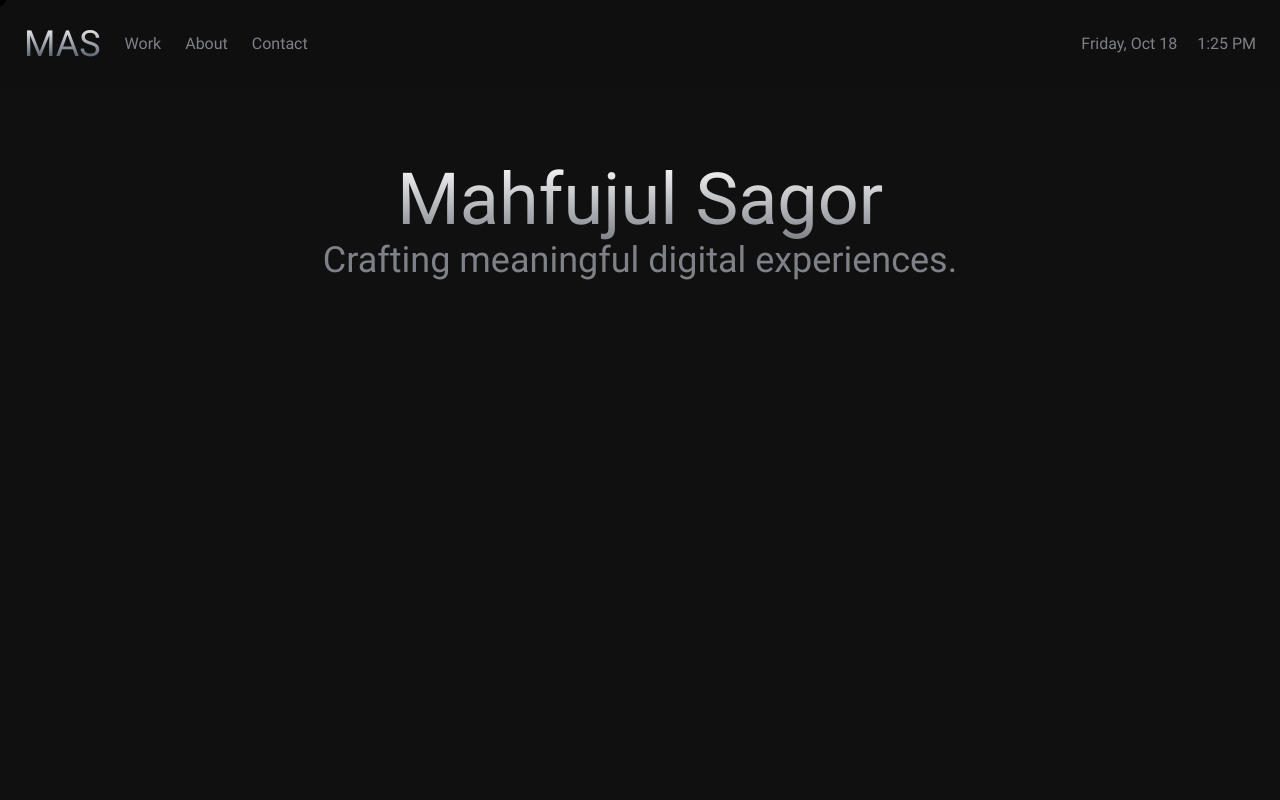
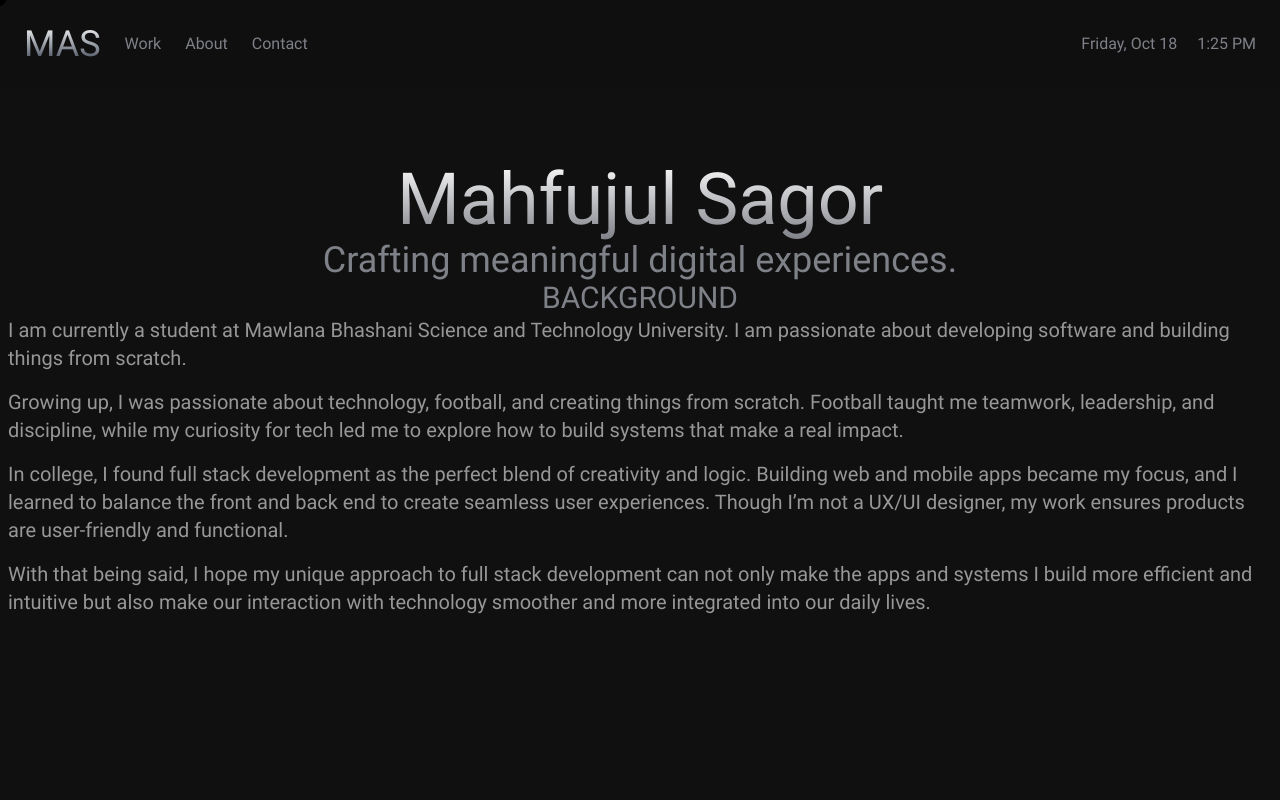
Before and after one commit to Mahfujul-Sagor/portfolio, a Next.js app: page /about in a window 1280 px wide. Shown: the top 800 px of the page. Built offline with nearby package versions, Linux system fonts and the light colour scheme.

Commit message:
edit background section

```diff
--- a/app/about/page.js
+++ b/app/about/page.js
@@ -1,4 +1,4 @@
-import { ABOUT_HEADER } from "@/constants";
+import { ABOUT_HEADER, BACKGROUND } from "@/constants";
 import Image from "next/image";
 import React from "react";
 
@@ -13,8 +13,16 @@ const About = () => {
           {ABOUT_HEADER.description}
         </h2>
       </div>
-      <div>
-
+      <div className="w-full max-w-[1300px] mx-auto">
+        <h3 className="uppercase text-center text-[#7F8188] md:text-3xl text-2xl">
+          {BACKGROUND.title}
+        </h3>
+        <div className="text-[#979797] md:text-xl text-base space-y-4">
+          <p>{BACKGROUND.currentPosition}</p>
+          <p>{BACKGROUND.childhood}</p>
+          <p>{BACKGROUND.college}</p>
+          <p>{BACKGROUND.conclusion}</p>
+        </div>
       </div>
     </div>
   );
--- a/constants/index.js
+++ b/constants/index.js
@@ -18,10 +18,10 @@ export const ABOUT_HEADER = {
 
 export const BACKGROUND = {
   title: "Background",
-  currentPosition: "I am currently a Human Interface Design Intern at Apple in Los Angeles, California, and an undergraduate student at the University of Maryland, College Park, pursuing dual degrees in Technology & Information Design (UX/UI) and Immersive Media Design (AR/VR).",
-  childhood: "Growing up, I was always passionate about three things. Creating digital designs, fashion, and playing soccer. Through my interest in design, I always wanted to use my skills to make others happy and enjoy what they were seeing visually. Through fashion, it allowed me to develop a natural eye for color, texture, and design. And through soccer, I learned that a lot of my skills translated to real world work as I gained valuable skills in leadership, communication, teamwork, and discipline. As I always wanted to grow in my design skills, fashion sense, and soccer abilities, it put me in a growth and curious mindset early on as I wanted to understand how to become better in everything I do.",
-  college: "During my freshman year, I discovered UX/UI Design as a perfect blend of being in design and making a meaningful impact in people’s lives through human centered design. Through my curiosity of learning UX before I took formal classes, I learned how to be empathetic to users, what design process will help you be successful, and having a deep understanding of how to solve problems creatively. And although my UX classes were very interesting, I knew that I wanted to look into the future of design in the XR space. With the addition of Immersive Media Design, it has made me learn how to approach design in a unique lens that many people would not consider and develop solutions that people wouldn’t even think about. Through UX/UI Design, I’ve learned how to help users in the 2D scene of mobile apps and websites. Through XR, I’ve learned to consider spatial awareness and audio and how that can revolutionize the way you design from not just designing interfaces, but the way we use everyday things around us. ",
-  conclusion: "With that being said, I hope my unique lens on how I approach design can not only make design more fun and interesting, but make the way we interact with technology become seamless with our everyday needs. ",
+  currentPosition: "I am currently a student at Mawlana Bhashani Science and Technology University. I am passionate about developing software and building things from scratch.",
+  childhood: "Growing up, I was passionate about technology, football, and creating things from scratch. Football taught me teamwork, leadership, and discipline, while my curiosity for tech led me to explore how to build systems that make a real impact.",
+  college: "In college, I found full stack development as the perfect blend of creativity and logic. Building web and mobile apps became my focus, and I learned to balance the front and back end to create seamless user experiences. Though I’m not a UX/UI designer, my work ensures products are user-friendly and functional.",
+  conclusion: "With that being said, I hope my unique approach to full stack development can not only make the apps and systems I build more efficient and intuitive but also make our interaction with technology smoother and more integrated into our daily lives.",
 }
 
 
```
